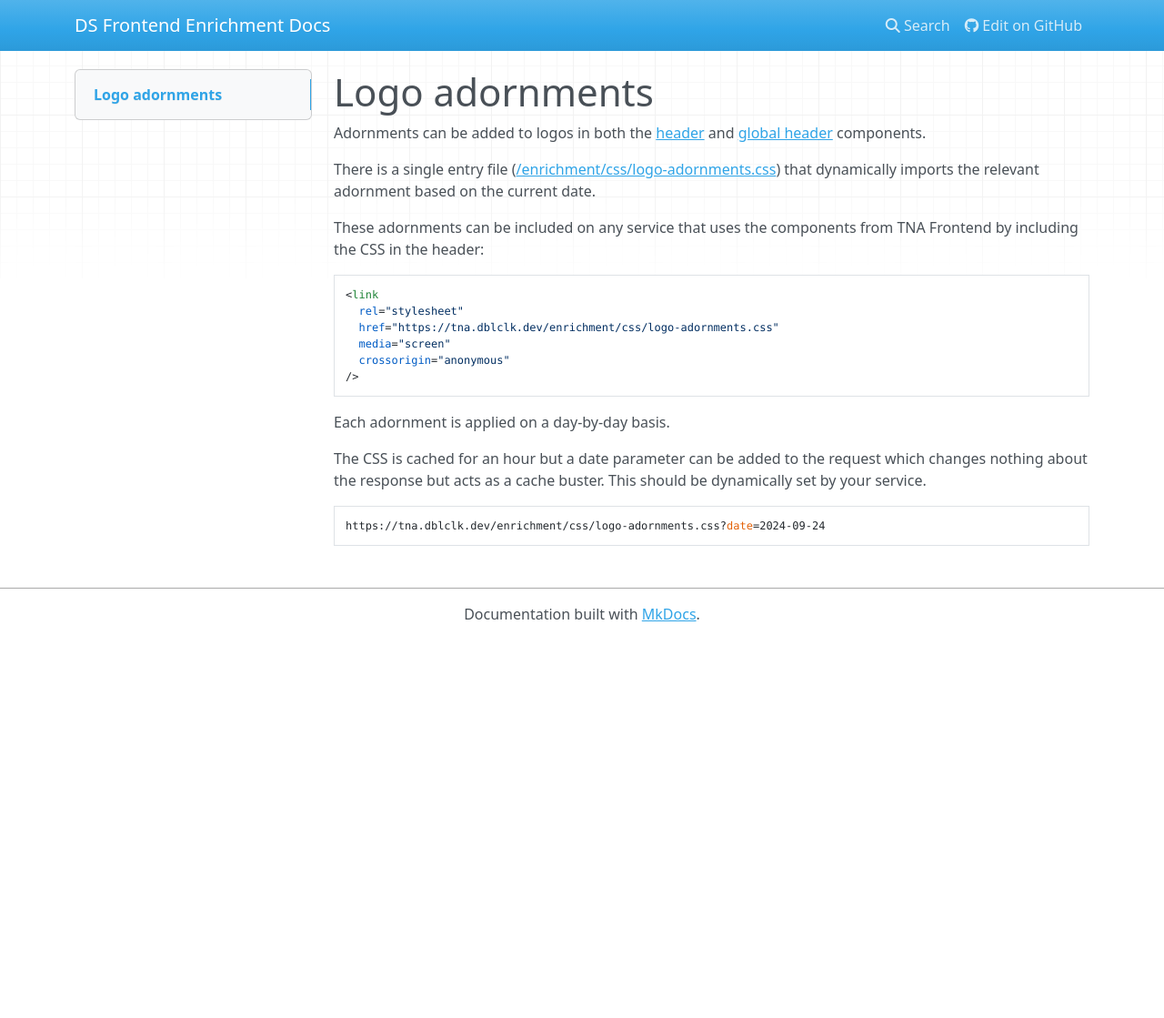
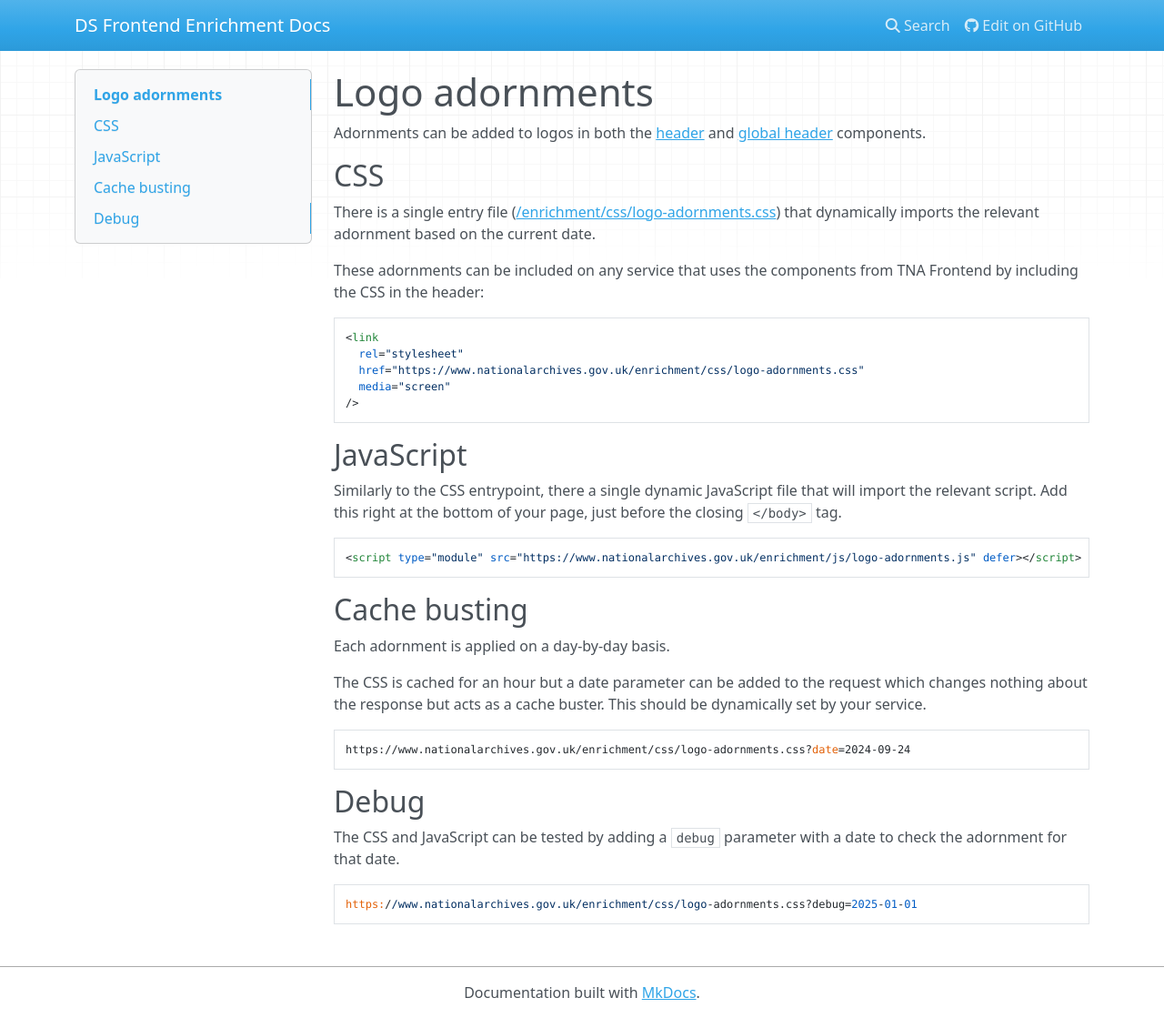
Before and after one commit to nationalarchives/ds-frontend-enrichment, an MkDocs documentation site: the page built from docs/logo-adornments.md, in a window 1280 px wide and 1119 px high. Shown: the whole window at 91% size. Built offline with MkDocs 1.6.1, drawn with Linux system fonts in a browser that asks for light colours; nearby versions of some CDN libraries.

Commit message:
Update logo adornments documentation to include JavaScript entry and correct CSS URL

````diff
--- a/docs/logo-adornments.md
+++ b/docs/logo-adornments.md
@@ -1,6 +1,8 @@
 # Logo adornments
 
 Adornments can be added to logos in both the [header](https://nationalarchives.github.io/design-system/components/header/) and [global header](https://nationalarchives.github.io/design-system/components/global-header/) components.
+
+## CSS
 
 There is a single entry file ([/enrichment/css/logo-adornments.css](http://localhost:65529/enrichment/css/logo-adornments.css)) that dynamically imports the relevant adornment based on the current date.
 
@@ -9,16 +11,33 @@ These adornments can be included on any service that uses the components from TN
 ```html
 <link
   rel="stylesheet"
-  href="https://tna.dblclk.dev/enrichment/css/logo-adornments.css"
+  href="https://www.nationalarchives.gov.uk/enrichment/css/logo-adornments.css"
   media="screen"
-  crossorigin="anonymous"
 />
 ```
+
+## JavaScript
+
+Similarly to the CSS entrypoint, there a single dynamic JavaScript file that will import the relevant script. Add this right at the bottom of your page, just before the closing `</body>` tag.
+
+```html
+<script type="module" src="https://www.nationalarchives.gov.uk/enrichment/js/logo-adornments.js" defer></script>
+```
+
+## Cache busting
 
 Each adornment is applied on a day-by-day basis.
 
 The CSS is cached for an hour but a date parameter can be added to the request which changes nothing about the response but acts as a cache buster. This should be dynamically set by your service.
 
 ```
-https://tna.dblclk.dev/enrichment/css/logo-adornments.css?date=2024-09-24
+https://www.nationalarchives.gov.uk/enrichment/css/logo-adornments.css?date=2024-09-24
 ```
+
+## Debug
+
+The CSS and JavaScript can be tested by adding a `debug` parameter with a date to check the adornment for that date.
+
+```
+https://www.nationalarchives.gov.uk/enrichment/css/logo-adornments.css?debug=2025-01-01
+```
````
